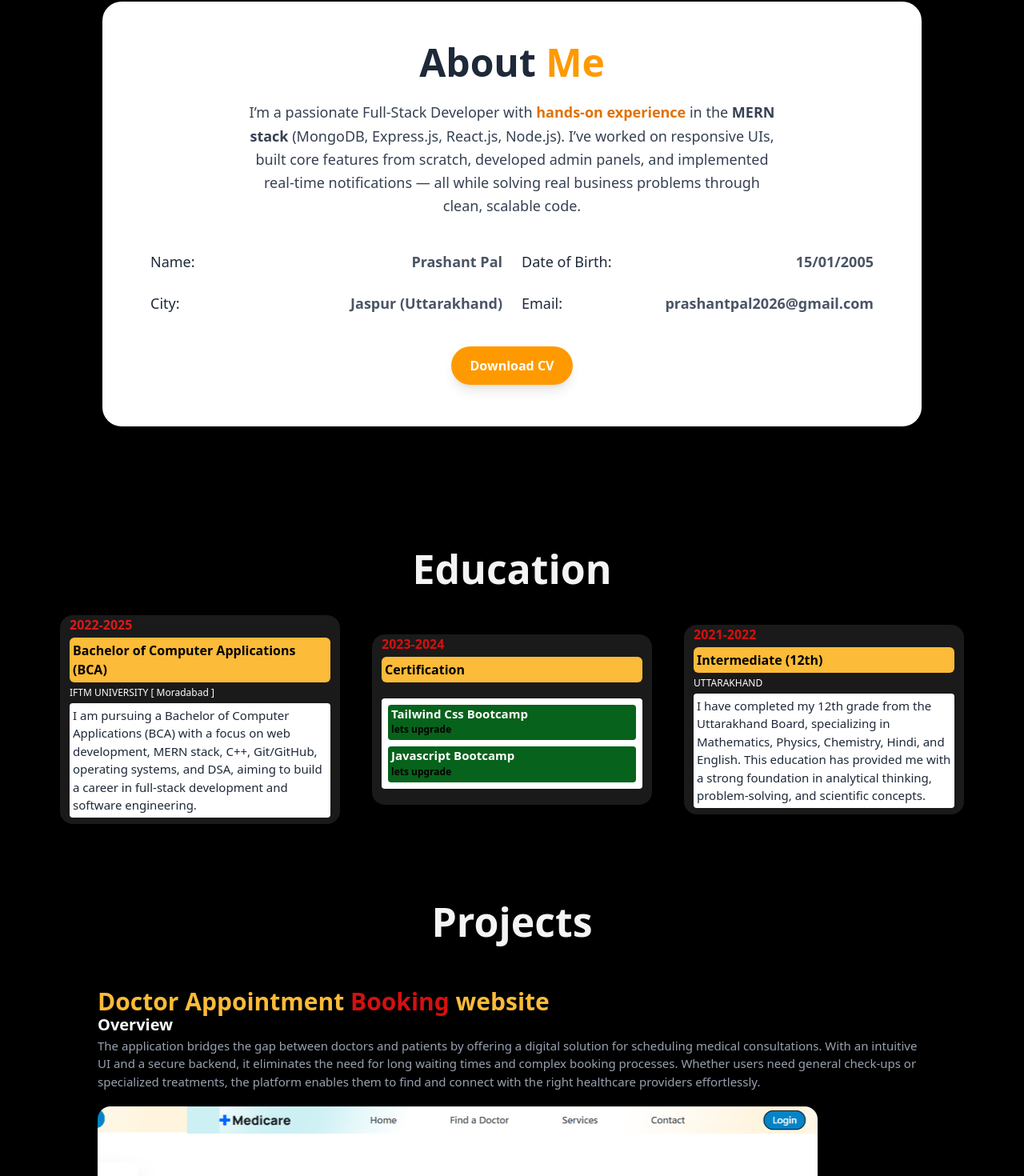
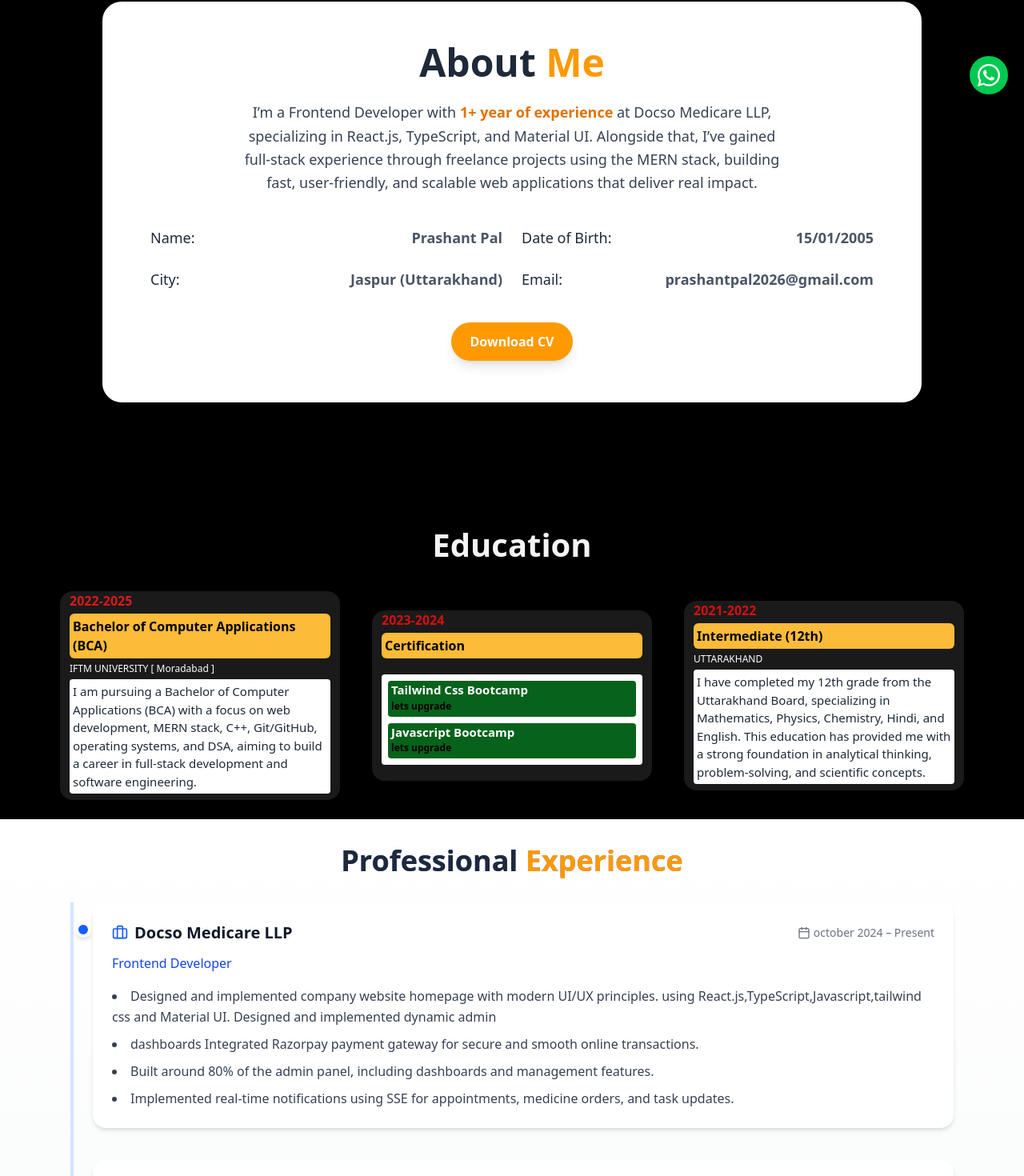
Before and after one commit to Prashantpal123/Personal-Portfolio, a React (Vite) app: page / in a window 1280 px wide. Shown: the part 654-2124 px from the top of the page at 80% size. Built offline with nearby package versions, Linux system fonts and the light colour scheme.

Commit message:
new-update

```diff
--- a/package.json
+++ b/package.json
@@ -17,7 +17,9 @@
     "@vercel/speed-insights": "^1.1.0",
     "emailjs-com": "^3.2.0",
     "firebase": "^11.2.0",
+    "framer-motion": "^12.23.24",
     "link": "^2.1.1",
+    "lucide-react": "^0.542.0",
     "react": "^18.3.1",
     "react-dom": "^18.3.1",
     "react-icons": "^5.4.0",
--- a/src/App.jsx
+++ b/src/App.jsx
@@ -12,10 +12,17 @@ import Contact from './Components/Contact/Contact'
 import { BrowserRouter as Router, Route, Routes } from 'react-router-dom';
 import { SpeedInsights } from '@vercel/speed-insights/react';
 import { Analytics } from '@vercel/analytics/react';
+import { FaWhatsapp } from "react-icons/fa";
+import Experience from './Components/Experience/Experience';
 
 
 function App() {
-  const [count, setCount] = useState(0)
+   const phone = "918630116843";
+  const message = "Hello! I want to Discuss something.";
+  const href = `https://wa.me/${phone}?text=${encodeURIComponent(message)}`;
+
+
+  const position = "bottom-7 right-5";
 
   return (
     <>
@@ -23,13 +30,29 @@ function App() {
       <Home/>
       <About />
       <Education />
-
+      <Experience />
       <Projects />
       <Skills/>
       <Contact />
       <SpeedInsights />
       <Analytics />
 
+      {/* WhatsApp Floating Button */}
+      <a
+  href={href}
+  target="_blank"
+  rel="noopener noreferrer"
+  className={`fixed ${position} w-12 h-12 rounded-full flex items-center justify-center`}
+>
+  {/* Outer Ping Circle */}
+  <span className="absolute inline-flex h-full w-full rounded-full bg-green-500 opacity-75 animate-ping"></span>
+
+  {/* Main Button */}
+  <span className="relative w-12 h-12 bg-green-500 rounded-full flex items-center justify-center shadow-lg hover:bg-green-600 transition">
+    <FaWhatsapp className="w-8 h-8 text-white" />
+  </span>
+</a>
+
     </>
   )
 }
--- a/src/Components/About/About.jsx
+++ b/src/Components/About/About.jsx
@@ -17,13 +17,9 @@ const About = () => {
 
         {/* Intro paragraph */}
         <p className="text-gray-700 text-lg leading-relaxed text-center md:mb-10 mb-2 max-w-2xl mx-auto">
-
-        I’m a passionate Full-Stack Developer with {" "}
-        <strong className="text-amber-600">hands-on experience</strong>{" "} in the {" "}
-       <strong>MERN stack</strong>{" "} (MongoDB, Express.js, React.js, Node.js). I’ve worked on
-        responsive UIs, built core features from scratch, developed admin panels,
-        and implemented real-time notifications — all while solving real business
-        problems through clean, scalable code.
+        I’m a Frontend Developer with <strong className="text-amber-600">1+ year of experience</strong>  at Docso Medicare LLP,
+       specializing in React.js, TypeScript, and Material UI. Alongside that, I’ve gained full-stack experience through freelance projects using the MERN stack,
+        building fast, user-friendly, and scalable web applications that deliver real impact.
         </p>
 
         {/* Profile Details Grid */}
@@ -54,7 +50,7 @@ const About = () => {
         {/* Download CV Button */}
         <div className="w-full flex justify-center">
           <a
-            href="https://drive.google.com/file/d/1iGjhpLmJN_PYjrK3bo4YE1HPXgHKR19c/view?usp=sharing" // Replace with actual file path
+            href="https://drive.google.com/file/d/1SYOE5I_xBbfa908SPxOAY8BNAK5OEgRj/view?usp=sharing" // Replace with actual file path
             download
             className="bg-amber-500 hover:bg-amber-600 text-white px-6 py-3 rounded-full font-bold shadow-lg transition transform hover:scale-95"
           >
--- a/src/Components/Education/Education.jsx
+++ b/src/Components/Education/Education.jsx
@@ -5,8 +5,8 @@ const Education = () => {
         <>
 
 
-           <section id="education" className="mt-6 lg:mt-20">
-        <h1 className="text-[#f4f4f4] w-full text-center text-[28px] pt-3 leading-13 md:text-[40px] lg:text-[50px] font-extrabold md:leading-">
+           <section id="education" className="mt-6 pb-6 lg:mt-20">
+        <h1 className="text-[#f4f4f4] w-full text-center text-[28px] pt-3 leading-13 md:text-[40px] text-4xl font-extrabold md:leading-">
           Education
         </h1>
         <div className="md:flex-row flex flex-col items-center justify-center md:gap-7 mx-4 gap-4 lg:gap-10 lg:mt-8">
--- /dev/null
+++ b/src/Components/Experience/Experience.jsx
@@ -0,0 +1,74 @@
+import { Briefcase, Calendar } from "lucide-react";
+import { motion } from "framer-motion";
+
+export default function ExperienceSection() {
+  const experiences = [
+    {
+      company: "Docso Medicare LLP",
+      role: "Frontend Developer",
+      duration: "october 2024 – Present",
+      points: [
+        "Designed and implemented company website homepage with modern UI/UX principles. using React.js,TypeScript,Javascript,tailwind css and Material UI. Designed and implemented dynamic admin",
+        "dashboards Integrated Razorpay payment gateway for secure and smooth online transactions.",
+        "Built around 80% of the admin panel, including dashboards and management features.",
+        "Implemented real-time notifications using SSE for appointments, medicine orders, and task updates.",
+      ],
+    },
+    {
+      company: "WebcraftUI (Freelance)",
+      role: "frontend Developer",
+      duration: "Oct 2024 – present",
+      points: [
+        "Designed and developed modern landing pages, portfolio websites, and dashboards for startups and personal brands.",
+        "Collaborated with clients to transform design mockups (Figma, Adobe XD) into fully functional web interfaces.",
+        "IOptimized website performance, SEO, and cross-browser compatibility.",
+        "Delivered custom features and bug fixes for existing web applications."
+      ],
+    },
+
+  ];
+
+  return (
+    <section id="experience" className="py-8 bg-gradient-to-b from-white to-gray-50">
+      <div className="max-w-6xl mx-auto px-6">
+        <h2 className="text-4xl font-extrabold text-gray-800 text-center mb-8 bg-gradient-to-r from-blue-600 to-indigo-600 bg-clip-text ">
+          Professional  <span className="text-amber-500">Experience </span>
+        </h2>
+
+        <div className="relative border-l-4 border-blue-500/20 pl-6 space-y-10">
+          {experiences.map((exp, index) => (
+            <motion.div
+              key={index}
+              initial={{ opacity: 0, y: 20 }}
+              whileInView={{ opacity: 1, y: 0 }}
+              transition={{ duration: 0.5, delay: index * 0.1 }}
+              viewport={{ once: true }}
+              className="relative bg-white shadow-md hover:shadow-xl rounded-2xl p-6 transition duration-300"
+            >
+              {/* Timeline dot */}
+              <div className="absolute -left-[1.35rem] top-6 w-5 h-5 bg-blue-600 rounded-full border-4 border-white shadow-md" />
+
+              <div className="flex items-center justify-between mb-3">
+                <h3 className="text-xl font-semibold text-gray-900 flex items-center gap-2">
+                  <Briefcase className="w-5 h-5 text-blue-600" />
+                  {exp.company}
+                </h3>
+                <p className="flex items-center text-sm text-gray-500 gap-1">
+                  <Calendar className="w-4 h-4" /> {exp.duration}
+                </p>
+              </div>
+
+              <p className="text-blue-700 font-medium mb-4">{exp.role}</p>
+
+              <ul className="list-disc list-inside space-y-2 text-gray-700 leading-relaxed">
+                {exp.points.map((point, i) => (
+                  <li key={i}>{point}</li>
+                ))}
+              </ul>
+            </motion.div>
+          ))}
+        </div>
+      </div>
+    </section>
+  );
+}
--- a/src/Components/Projects/Project.jsx
+++ b/src/Components/Projects/Project.jsx
@@ -60,8 +60,8 @@ const Projects = () => {
     return (
         <>
             <section id='projects' className='container max-w-[1100px]'>
-                <h1 className='text-[#f4f4f4] md:mt-24 w-full text-center text-[28px]
-                leading-13 md:text-[40px] lg:text-[50px]  font-extrabold md:leading- '> Projects</h1>
+                <h1 className='text-[#f4f4f4] md:mt-8 w-full text-center text-[28px]
+                leading-13 md:text-[40px] text-4xl  font-extrabold md:leading- '> Projects</h1>
                 <div className='  lg:flex mx-4 md:mx-0 lg:mx-8 gap-4 md:gap-10 md:justify-center md:mt-15' id='home'>
 
 
```
Also changed, not shown: 1 other file (tests, documents, lock files or other folders). Lines whose indentation alone changed are shown as unchanged.
